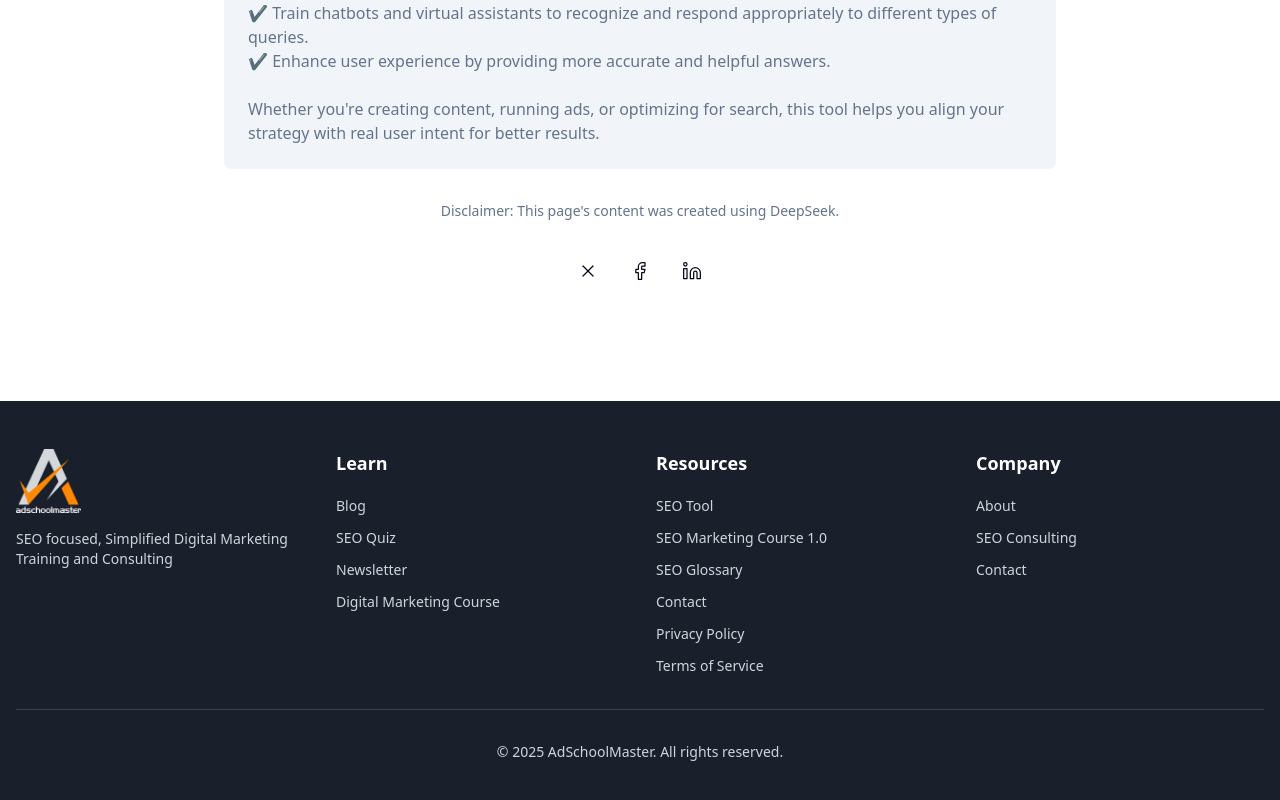
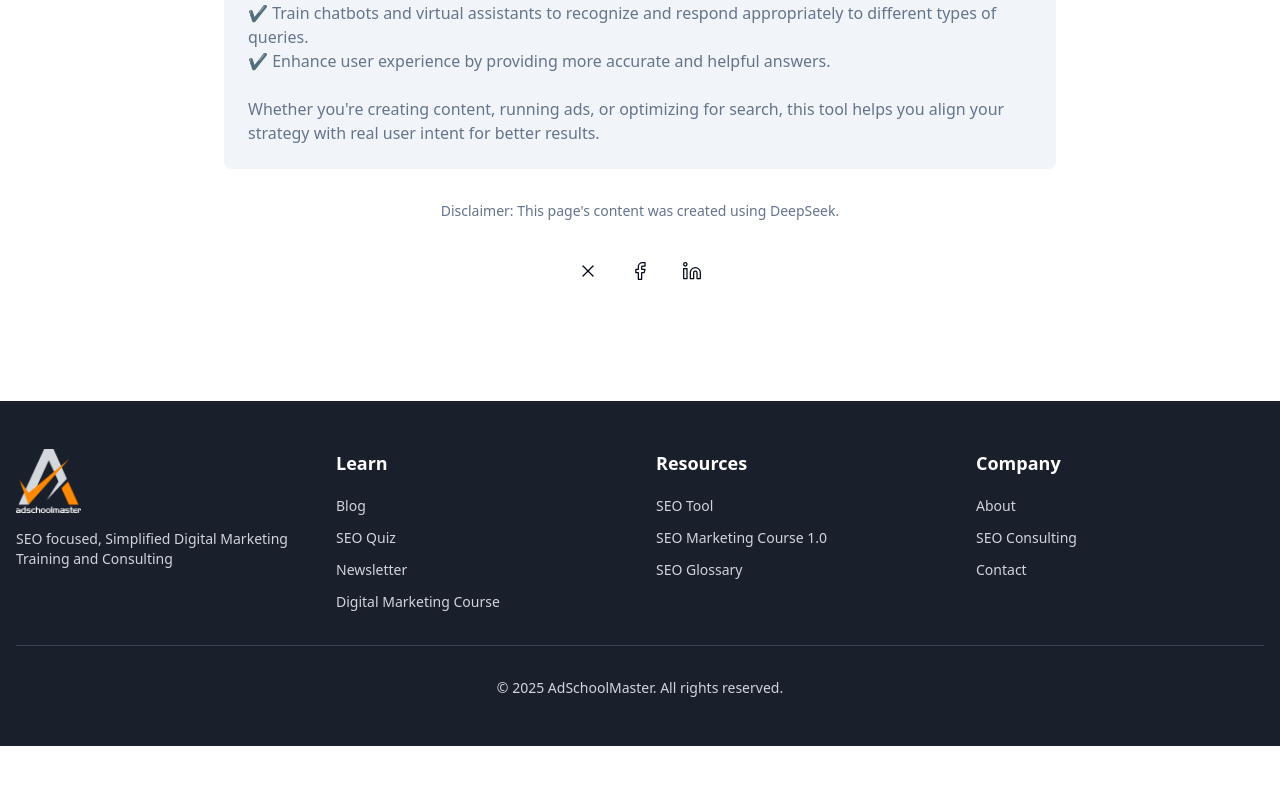
Before and after one commit to Hsharma9643/keyword-categorizer-buddy, a React (Vite) app: page / in a window 1280 px wide. Shown: the part 2384-3184 px from the top of the page. After the commit the page ends 3130 px from the top, so only its background shows below. Built offline with nearby package versions, Linux system fonts and the light colour scheme.

Commit message:
Remove links from Resources section
Remove the links to Contact, Privacy Policy, and Terms of Service from the Resources section in the footer.

```diff
--- a/src/components/Footer.tsx
+++ b/src/components/Footer.tsx
@@ -87,30 +87,6 @@ const Footer = () => {
                   SEO Glossary
                 </a>
               </li>
-              <li>
-                <a
-                  href="https://www.adschoolmaster.com/contact/"
-                  className="text-gray-300 hover:text-white transition-colors text-sm"
-                >
-                  Contact
-                </a>
-              </li>
-              <li>
-                <a
-                  href="https://www.adschoolmaster.com/privacy-policy/"
-                  className="text-gray-300 hover:text-white transition-colors text-sm"
-                >
-                  Privacy Policy
-                </a>
-              </li>
-              <li>
-                <a
-                  href="https://www.adschoolmaster.com/terms/"
-                  className="text-gray-300 hover:text-white transition-colors text-sm"
-                >
-                  Terms of Service
-                </a>
-              </li>
             </ul>
           </div>
 
```
